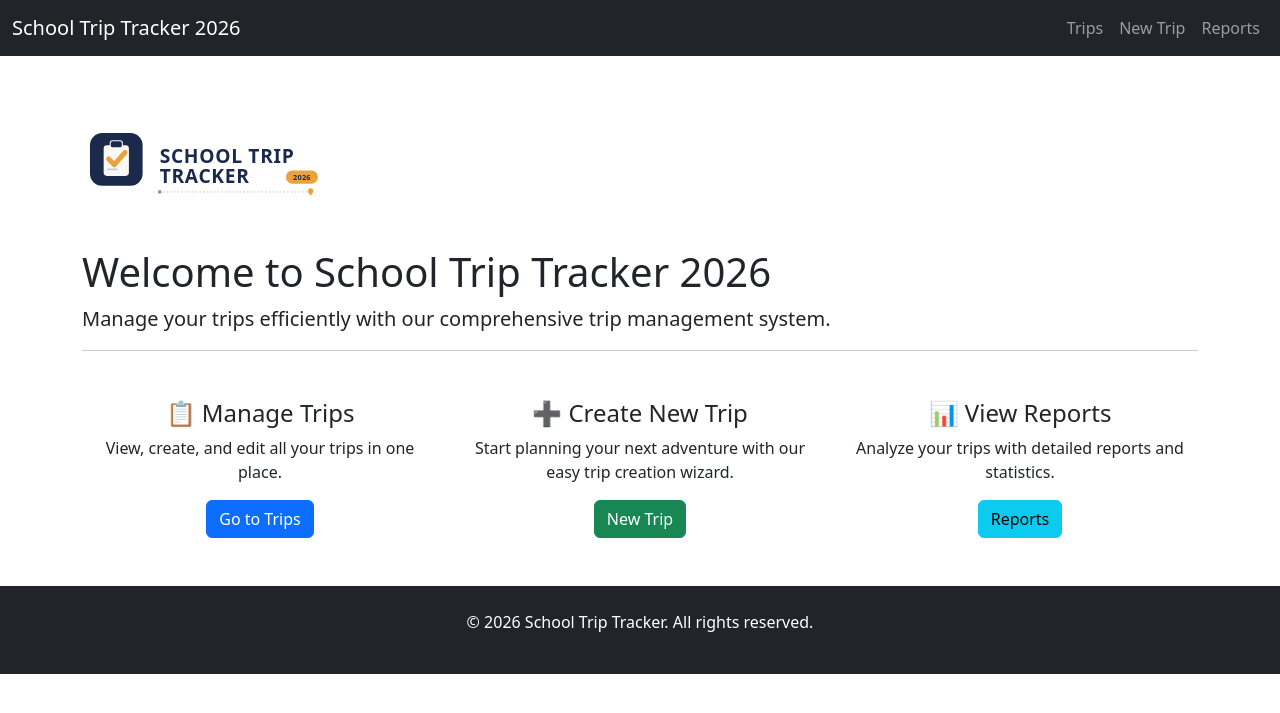
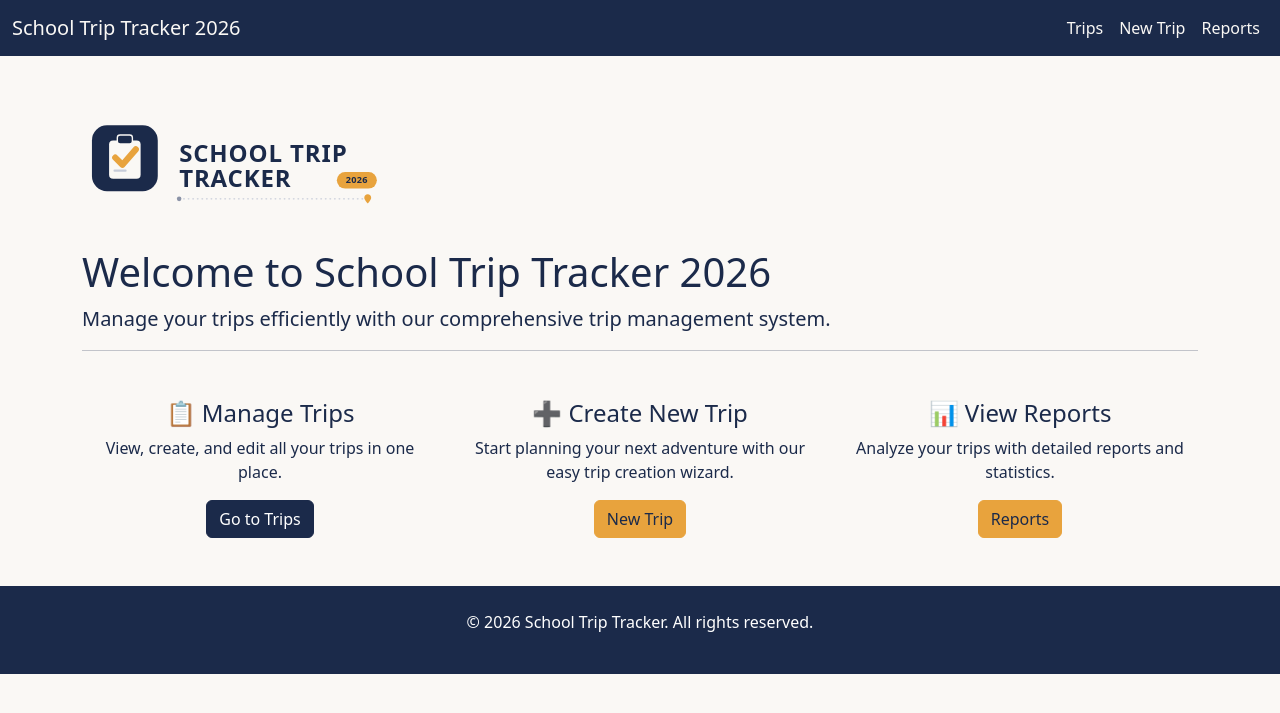
Before and after one commit to emhb007/ToolsAss3, a Django app: page / in a window 1280 px wide. Shown: the top 713 px of the page. Run offline with Django 5.2, Linux system fonts and the light colour scheme.

Commit message:
feat: add custom CSS files for admin and site styling, update base templates to include them

```diff
--- /dev/null
+++ b/static/css/site.css
@@ -0,0 +1,59 @@
+:root {
+    --ink-navy: #1B2A4A;
+    --warm-amber: #E8A33D;
+    --off-white: #FAF8F5;
+}
+
+body {
+    background-color: var(--off-white);
+    color: var(--ink-navy);
+}
+
+.navbar-dark.bg-dark,
+footer.bg-dark {
+    background-color: var(--ink-navy) !important;
+}
+
+.navbar-brand,
+.nav-link {
+    color: var(--off-white) !important;
+}
+
+.nav-link:hover,
+.nav-link:focus {
+    color: var(--warm-amber) !important;
+}
+
+.btn-primary {
+    --bs-btn-bg: var(--ink-navy);
+    --bs-btn-border-color: var(--ink-navy);
+    --bs-btn-hover-bg: #142039;
+    --bs-btn-hover-border-color: #142039;
+}
+
+.btn-success,
+.btn-info {
+    --bs-btn-bg: var(--warm-amber);
+    --bs-btn-border-color: var(--warm-amber);
+    --bs-btn-color: var(--ink-navy);
+    --bs-btn-hover-bg: #d48e2b;
+    --bs-btn-hover-border-color: #d48e2b;
+    --bs-btn-hover-color: var(--ink-navy);
+}
+
+.card-header.bg-light,
+.card-header.bg-dark {
+    background-color: var(--ink-navy) !important;
+    color: var(--off-white);
+}
+
+.badge.bg-primary,
+.progress-bar.bg-primary {
+    background-color: var(--ink-navy) !important;
+}
+
+.badge.bg-warning,
+.progress-bar.bg-warning {
+    background-color: var(--warm-amber) !important;
+    color: var(--ink-navy);
+}
--- a/templates/base.html
+++ b/templates/base.html
@@ -6,6 +6,8 @@
     <title>{% block title %}School Trip Tracker 2026{% endblock %}</title>
     <!-- Bootstrap 5 CSS via CDN -->
     <link href="https://cdn.jsdelivr.net/npm/bootstrap@5.3.0/dist/css/bootstrap.min.css" rel="stylesheet">
+    {% load static %}
+    <link rel="stylesheet" href="{% static 'css/site.css' %}">
     {% block extra_css %}{% endblock %}
 </head>
 <body>
--- a/templates/trips/home.html
+++ b/templates/trips/home.html
@@ -7,7 +7,7 @@
 {% block content %}
 <div class="row">
     <div class="col-md-12">
-        <img src="{% static 'images/school-trip-tracker-logo.svg' %}" alt="School Trip Tracker 2026 logo placeholder" class="img-fluid mb-4" style="width: 320px; height: 120px;">
+        <img src="{% static 'images/school-trip-tracker-logo.svg' %}" alt="School Trip Tracker 2026 logo placeholder" class="img-fluid mb-4" style="width: 400px; height: 120px;">
         <h1>Welcome to School Trip Tracker 2026</h1>
         <p class="lead">Manage your trips efficiently with our comprehensive trip management system.</p>
         <hr>
```
Also changed, not shown: static/css/admin.css (added, +80 -0 lines), templates/admin/base.html (added, +7 -0 lines).
